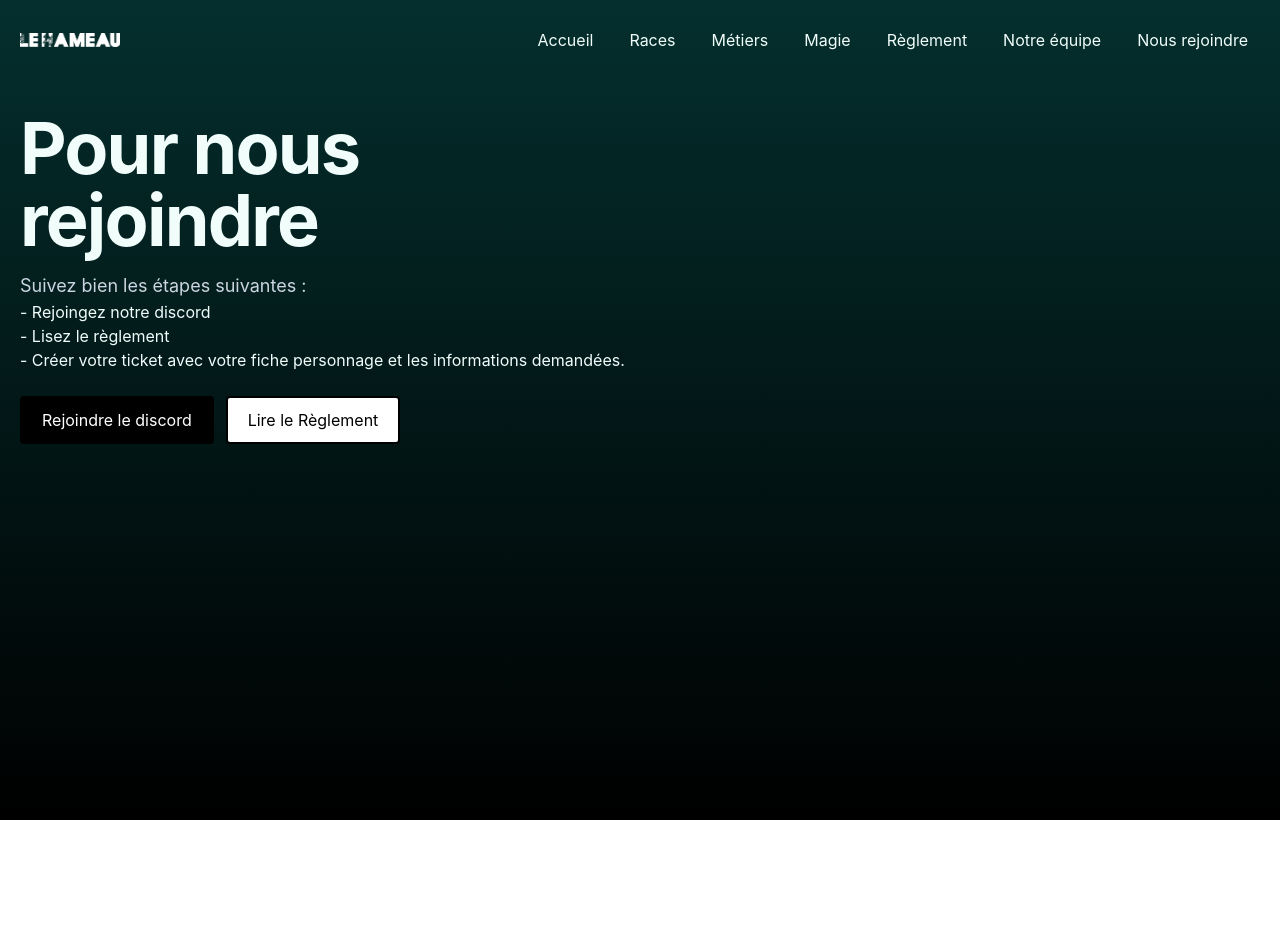
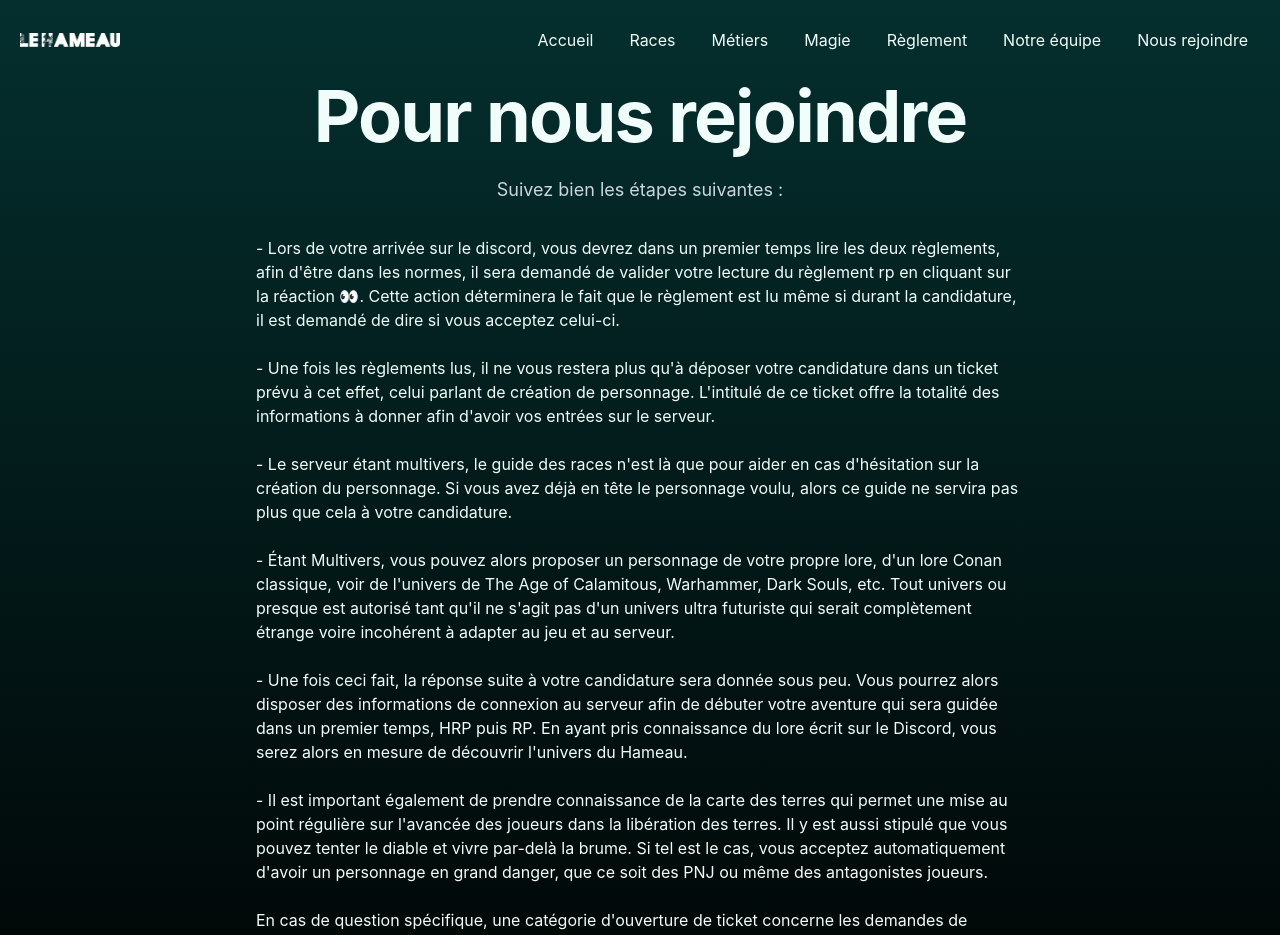
Before and after one commit to S4ji/hameau, a Nuxt app: page /nousrejoindre in a window 1280 px wide. Shown: the top 935 px of the page. Before the commit the page ends 820 px from the top, so only its background shows below. Built offline with nearby package versions, Linux system fonts and the light colour scheme.

Commit message:
fix:Spelling,links

```diff
--- a/components/landing/Hero.vue
+++ b/components/landing/Hero.vue
@@ -1,3 +1,7 @@
+<script setup>
+const rulesUrl = '/reglement'
+</script>
+
 <template>
     <main class="grid lg:grid-cols-2 place-items-center pt-16 md:pt-8">
         <div class="p-24 md:order-1 hidden md:block">
@@ -25,17 +29,16 @@
             </p>
             <div class="mt-6 flex flex-col sm:flex-row gap-3">
                 <LandingLink
-                    href="https://github.com/Gr33nW33n/nuxtship-template"
                     target="_blank"
                     rel="noopener"
+                    href="https://discord.gg/fvC4sz8yZd"
                     >Nous Rejoindre</LandingLink
                 >
                 <LandingLink
                     size="lg"
                     styleName="outline"
                     rel="noopener"
-                    href="https://github.com/Gr33nW33n/nuxtship-template"
-                    target="_blank"
+                    :href="rulesUrl"
                     >Lire le Règlement</LandingLink
                 >
             </div>
--- a/components/landing/HeroJoin.vue
+++ b/components/landing/HeroJoin.vue
@@ -1,37 +1,95 @@
+<script setup>
+const rulesUrl = '/reglement'
+</script>
+
 <template>
-    <main class="grid lg:grid-cols-2 place-items-center pt-16 md:pt-8">
-        <div>
+    <main
+        class="flex flex-col items-center justify-center min-h-screen px-4 lg:px-8"
+    >
+        <div class="text-center max-w-3xl">
             <h1
-                class="text-5xl lg:text-6xl xl:text-7xl font-bold lg:tracking-tight"
+                class="text-5xl lg:text-6xl xl:text-7xl font-bold tracking-tight"
             >
                 Pour nous rejoindre
             </h1>
-            <p class="text-lg mt-4 text-slate-300 max-w-xl">
+            <p class="text-lg mt-6 text-slate-300">
                 Suivez bien les étapes suivantes :
             </p>
-            <ul>
-                <li>- Rejoingez notre discord</li>
-                <li>- Lisez le règlement</li>
+            <ul class="mt-8 space-y-6 text-left">
                 <li>
-                    - Créer votre ticket avec votre fiche personnage et les
-                    informations demandées.
+                    - Lors de votre arrivée sur le discord, vous devrez dans un
+                    premier temps lire les deux règlements, afin d'être dans les
+                    normes, il sera demandé de valider votre lecture du
+                    règlement rp en cliquant sur la réaction 👀. Cette action
+                    déterminera le fait que le règlement est lu même si durant
+                    la candidature, il est demandé de dire si vous acceptez
+                    celui-ci.
+                </li>
+                <li>
+                    - Une fois les règlements lus, il ne vous restera plus qu'à
+                    déposer votre candidature dans un ticket prévu à cet effet,
+                    celui parlant de création de personnage. L'intitulé de ce
+                    ticket offre la totalité des informations à donner afin
+                    d'avoir vos entrées sur le serveur.
+                </li>
+                <li>
+                    - Le serveur étant multivers, le guide des races n'est là
+                    que pour aider en cas d'hésitation sur la création du
+                    personnage. Si vous avez déjà en tête le personnage voulu,
+                    alors ce guide ne servira pas plus que cela à votre
+                    candidature.
+                </li>
+                <li>
+                    - Étant Multivers, vous pouvez alors proposer un personnage
+                    de votre propre lore, d'un lore Conan classique, voir de
+                    l'univers de The Age of Calamitous, Warhammer, Dark Souls,
+                    etc. Tout univers ou presque est autorisé tant qu'il ne
+                    s'agit pas d'un univers ultra futuriste qui serait
+                    complètement étrange voire incohérent à adapter au jeu et au
+                    serveur.
+                </li>
+                <li>
+                    - Une fois ceci fait, la réponse suite à votre candidature
+                    sera donnée sous peu. Vous pourrez alors disposer des
+                    informations de connexion au serveur afin de débuter votre
+                    aventure qui sera guidée dans un premier temps, HRP puis RP.
+                    En ayant pris connaissance du lore écrit sur le Discord,
+                    vous serez alors en mesure de découvrir l'univers du Hameau.
+                </li>
+                <li>
+                    - Il est important également de prendre connaissance de la
+                    carte des terres qui permet une mise au point régulière sur
+                    l'avancée des joueurs dans la libération des terres. Il y
+                    est aussi stipulé que vous pouvez tenter le diable et vivre
+                    par-delà la brume. Si tel est le cas, vous acceptez
+                    automatiquement d'avoir un personnage en grand danger, que
+                    ce soit des PNJ ou même des antagonistes joueurs.
+                </li>
+                <li>
+                    En cas de question spécifique, une catégorie d'ouverture de
+                    ticket concerne les demandes de questions. N'hésitez pas à
+                    en ouvrir un en parallèle de votre ticket de personnage.
                 </li>
             </ul>
-            <div class="mt-6 flex flex-col sm:flex-row gap-3">
+            <div class="mt-10 flex flex-col sm:flex-row justify-center gap-6">
                 <LandingLink
-                    href="https://github.com/Gr33nW33n/nuxtship-template"
+                    href="https://discord.gg/fvC4sz8yZd
+"
                     target="_blank"
                     rel="noopener"
-                    >Rejoindre le discord</LandingLink
+                    class="py-3 px-6 text-lg font-semibold bg-indigo-600 text-white rounded-lg shadow hover:bg-indigo-500"
                 >
+                    Rejoindre le discord
+                </LandingLink>
                 <LandingLink
                     size="lg"
                     styleName="outline"
                     rel="noopener"
-                    href="https://github.com/Gr33nW33n/nuxtship-template"
-                    target="_blank"
-                    >Lire le Règlement</LandingLink
+                    :href="rulesUrl"
+                    class="py-3 px-6 text-lg font-semibold hover:bg-transparent hover:text-white"
                 >
+                    Lire le Règlement
+                </LandingLink>
             </div>
         </div>
     </main>
```
